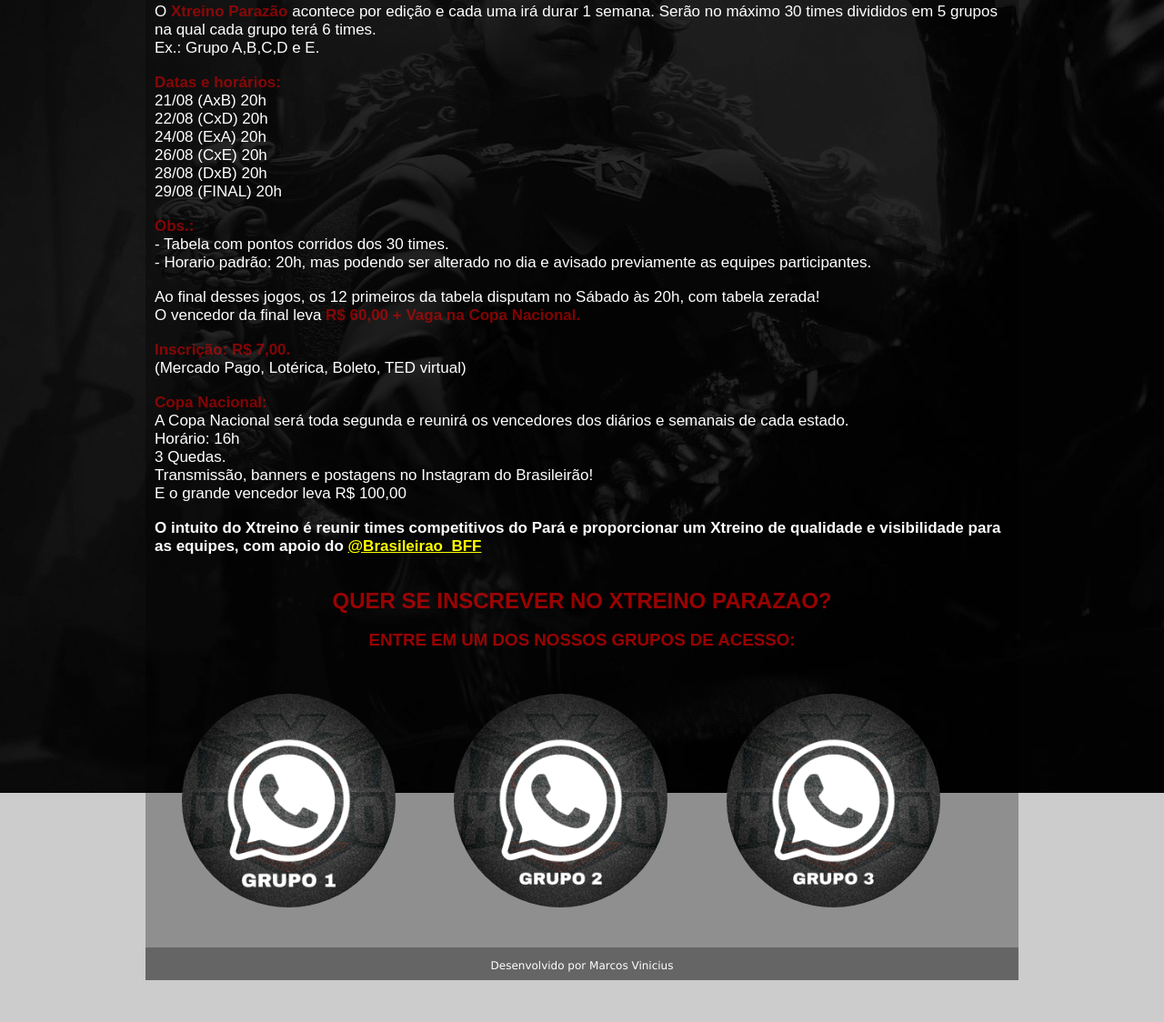
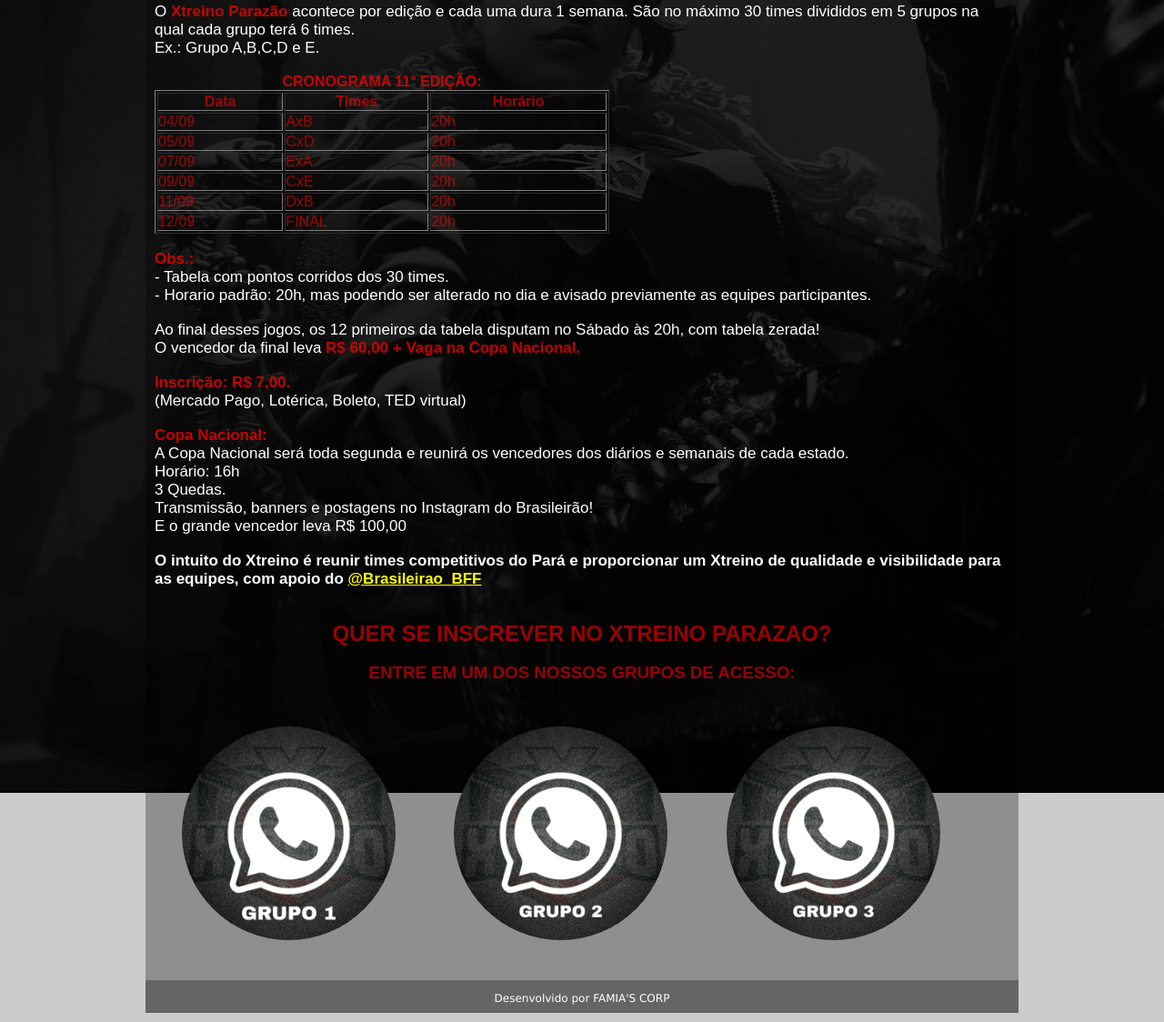
Before and after one commit to xtpa/xtpa.github.io, a plain HTML site: page index.html in a window 1280 px wide. Shown: the part 208-1332 px from the top of the page at 91% size. Before the commit the page ends 1296 px from the top, so only its background shows below. Drawn offline with Linux system fonts and the light colour scheme.

Commit message:
update 1.1

```diff
--- a/index.html
+++ b/index.html
@@ -12,39 +12,74 @@
 		<div id="interface">
 			<header id="cabecalho">
 				<div id="titulo"><h1>XTREINO PARAZAO</h1></div>
-				<img id="logo" src="LOGO OFICIAL AZUL.png">
+				<a href="index.html" target="_self"><img id="logo" src="LOGO OFICIAL AZUL.png"></a>
 			</header>
 
 			<nav id="menu">
 				<ul>
-					<li><a href="index.html" target="_self"><strong>INFORMAÇÕES</strong></a></li>
-					<li><a href="tabelaat.html" target="_self"><strong>TABELA ATUAL</strong></a></li>
+					<li><a href="/" target="_self"><strong>INFORMAÇÕES</strong></a></li>
+					<li><a href="/tabela/" target="_self"><strong>TABELA ATUAL</strong></a></li>
 				</ul>
 			</nav>
 
 			<section id="principal">
 				<h2>Opa, salve galera!</h2></br>
-				<p>O <span style="font-weight: bold; color: rgba(255, 0, 0, 0.5)">Xtreino Parazão</span> acontece por edição e cada uma irá durar 1 semana. Serão no máximo 30 times divididos em 5 grupos na qual cada grupo terá 6 times. </br>
+				<p>O <span style="font-weight: bold; color: rgba(255, 0, 0, 0.75)">Xtreino Parazão</span> acontece por edição e cada uma dura 1 semana. São no máximo 30 times divididos em 5 grupos na qual cada grupo terá 6 times. </br>
 				Ex.: Grupo A,B,C,D e E.</p></br>
-				<p><span style="font-weight: bold; color: rgba(255, 0, 0, 0.5)">Datas e horários:</span></br>
-					21/08 (AxB) 20h</br>
-					22/08 (CxD) 20h</br>
-					24/08 (ExA) 20h</br>
-					26/08 (CxE) 20h</br>
-					28/08 (DxB) 20h</br>
-					29/08 (FINAL) 20h</p></br>
-				<p><span style="font-weight: bold; color: rgba(255, 0, 0, 0.5)">Obs.:</span></br>
+
+				<table border="1" width="500px" align>
+					<caption style="font-weight: bold; color: rgba(255, 0, 0, 0.75)">CRONOGRAMA 11° EDIÇÃO:</caption>
+					<tr>
+						<th>Data</th>
+						<th>Times</th>
+        				<th>Horário</th>
+
+        				<tr>
+					        <td>04/09</td>
+					        <td>AxB</td>
+					        <td>20h</td>
+					    </tr>
+					    <tr>
+					        <td>05/09</td>
+					        <td>CxD</td>
+					        <td>20h</td>
+					    </tr>
+					    <tr>
+					        <td>07/09</td>
+					        <td>ExA</td>
+					        <td>20h</td>
+					    </tr>
+					    <tr>
+					        <td>09/09</td>
+					        <td>CxE</td>
+					        <td>20h</td>
+					    </tr>
+					    <tr>
+					        <td>11/09</td>
+					        <td>DxB</td>
+					        <td>20h</td>
+					    </tr>
+					    <tr>
+					        <td>12/09</td>
+					        <td>FINAL</td>
+					        <td>20h</td>
+					    </tr>
+					</tr>
+
+				</table>
+			</br>
+				<p><span style="font-weight: bold; color: rgba(255, 0, 0, 0.75)">Obs.:</span></br>
 				- Tabela com pontos corridos dos 30 times. </br>
 				- Horario padrão: 20h, mas podendo ser alterado no dia e avisado previamente as equipes participantes.</p></br>
 
 				<p>
 				Ao final desses jogos, os 12 primeiros da tabela disputam no Sábado às 20h, com tabela zerada!</br>
-				O vencedor da final leva <span style="font-weight: bold; color: rgba(255, 0, 0, 0.5)">R$ 60,00 + Vaga na Copa Nacional.</span></p></br>
+				O vencedor da final leva <span style="font-weight: bold; color: rgba(255, 0, 0, 0.75)">R$ 60,00 + Vaga na Copa Nacional.</span></p></br>
 
-				<p><span style="font-weight: bold; color: rgba(255, 0, 0, 0.5)">Inscrição: R$ 7,00.</span></br>
+				<p><span style="font-weight: bold; color: rgba(255, 0, 0, 0.75)">Inscrição: R$ 7,00.</span></br>
 				(Mercado Pago, Lotérica, Boleto, TED virtual)</p></br>
 
-				<p><span style="font-weight: bold; color: rgba(255, 0, 0, 0.5)">Copa Nacional:</span></br>
+				<p><span style="font-weight: bold; color: rgba(255, 0, 0, 0.75)">Copa Nacional:</span></br>
 				A Copa Nacional será toda segunda e reunirá os vencedores dos diários e semanais de cada estado. </br>
 				Horário: 16h </br>
 				3 Quedas. </br>
@@ -55,13 +90,13 @@
 				</br></br>
 				<h2 id="inscricao">QUER SE INSCREVER NO XTREINO PARAZAO?</h2></br>
 				<h3 id="inscricao">ENTRE EM UM DOS NOSSOS GRUPOS DE ACESSO:</h3></br>
-				<a href="https://chat.whatsapp.com/JWy5hMBoJWXB1v1wtsx390" target="_blank"><img id="what1" alt="Inscrição no Grupo1" src="what1.jpg"/></a>
-				<a href="https://chat.whatsapp.com/Bznd2G87PtMFLEzQgIfP9R" target="_blank"><img id="what2" alt="Inscrição no Grupo2" src="what2.jpg"/></a>
-				<a href="https://chat.whatsapp.com/CM912zMUAe3FJ6POc2Iv5B" target="_blank"><img id="what3" alt="Inscrição no Grupo3" src="what3.jpg"/></a>
+				<a href="https://chat.whatsapp.com/JWy5hMBoJWXB1v1wtsx390" target="_blank"><img class="icon" id="what1" alt="Inscrição no Grupo1" src="what1.jpg"/></a>
+				<a href="https://chat.whatsapp.com/Bznd2G87PtMFLEzQgIfP9R" target="_blank"><img class= "icon" id= "what2" alt="Inscrição no Grupo2" src="what2.jpg"/></a>
+				<a href="https://chat.whatsapp.com/CM912zMUAe3FJ6POc2Iv5B" target="_blank"><img class= "icon" id="what3" alt="Inscrição no Grupo3" src="what3.jpg"/></a>
 				</br>
 			</section>
 			<footer>
-				<p><span style="color:white; font-size:12px">Desenvolvido por Marcos Vinicius</span></p>
+				<p><span style="color:white; font-size:12px">Desenvolvido por FAMIA'S CORP</span></p>
 			</footer>
 		</div>
 	</body>
```
